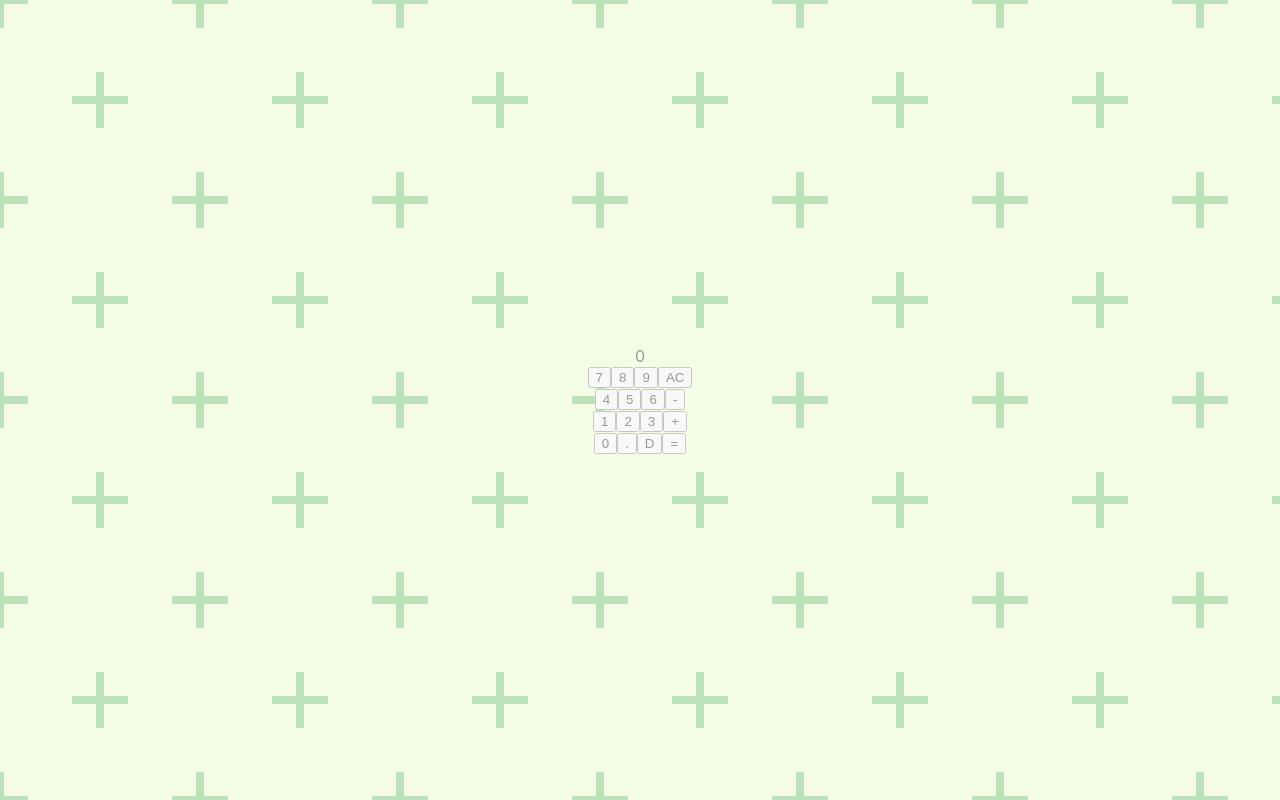
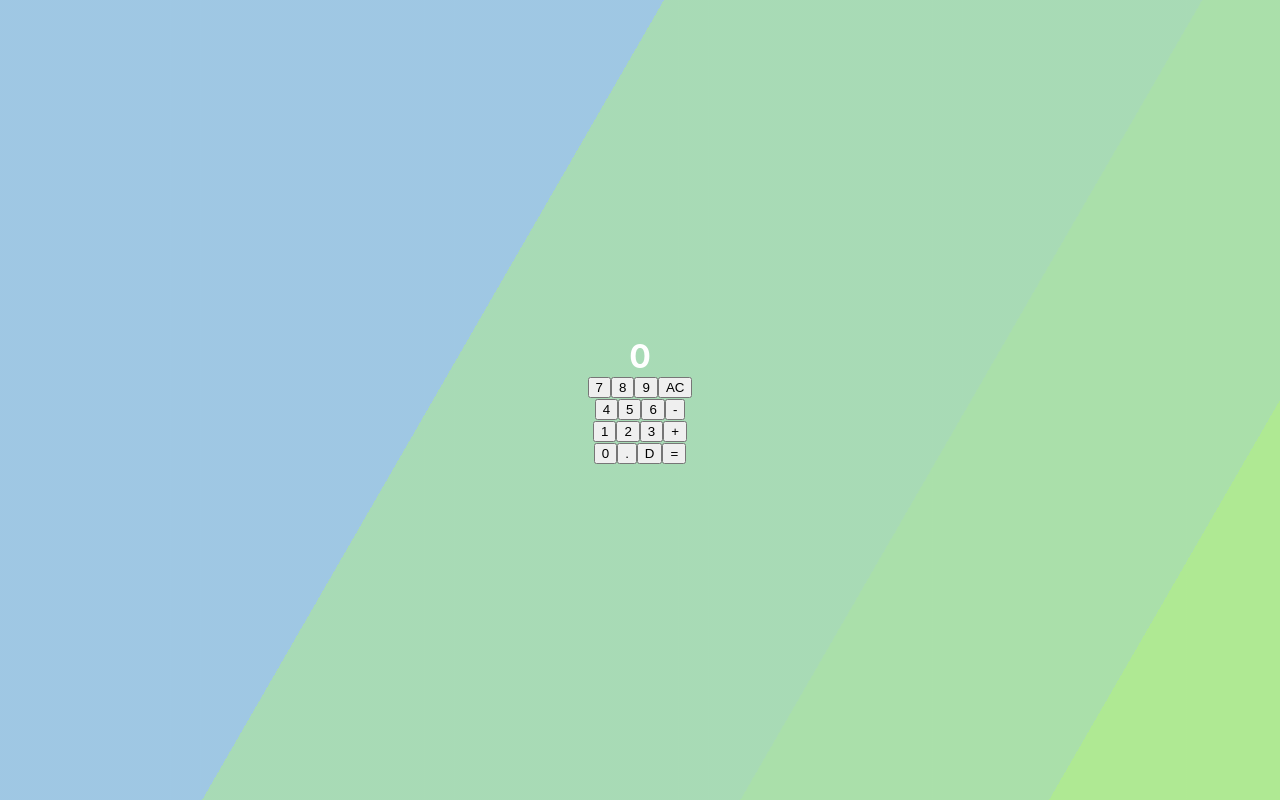
Before and after one commit to Kaz1022/mycalculator, a React (Create React App) app: page / in a window 1280 px wide. Built offline with nearby package versions, Linux system fonts and the light colour scheme.

Commit message:
add background css

```diff
--- a/src/App.tsx
+++ b/src/App.tsx
@@ -6,6 +6,9 @@
 function App() {
   return (
     <div className="App">
+      <div className="bg"></div>
+      <div className="bg bg2"></div>
+      <div className="bg bg3"></div>
      <Calculator />
     </div>
   );
--- a/src/Sass/App.scss
+++ b/src/Sass/App.scss
@@ -7,15 +7,34 @@
 
 .App {
   height: 100vh;
-  background-color: #e4f9bf;
-  opacity: 0.4;
-  background: radial-gradient(circle, transparent 20%, #e4f9bf 20%, #e4f9bf 80%, transparent 80%, transparent), radial-gradient(circle, transparent 20%, #e4f9bf 20%, #e4f9bf 80%, transparent 80%, transparent) 100px 100px, linear-gradient(#59b858 8px, transparent 8px) 0 -4px, linear-gradient(90deg, #59b858 8px, #e4f9bf 8px) -4px 0;
-  background-size: 200px 200px, 200px 200px, 100px 100px, 100px 100px;
 }
 
-.calc-container {
-  height: 100vh;
-  display: flex;
-  flex-direction: column;
-  justify-content: center;
+.bg {
+  animation:slide 3s ease-in-out infinite alternate;
+  background-image: linear-gradient(-60deg, rgb(165, 231, 132) 50%, rgb(146, 193, 225) 50%);
+  bottom:0;
+  left:-50%;
+  opacity:.5;
+  position:fixed;
+  right:-50%;
+  top:0;
+  z-index:-1;
 }
+
+.bg2 {
+  animation-direction:alternate-reverse;
+  animation-duration:4s;
+}
+
+.bg3 {
+  animation-duration:5s;
+}
+
+@keyframes slide {
+  0% {
+    transform:translateX(-25%);
+  }
+  100% {
+    transform:translateX(25%);
+  }
+}
--- /dev/null
+++ b/src/Sass/Calculator.scss
@@ -0,0 +1,12 @@
+.calc-container {
+  height: 100vh;
+  display: flex;
+  flex-direction: column;
+  justify-content: center;
+}
+
+.display {
+  font-size: 2rem;
+  font-weight: bold;
+  color: white;
+}
--- a/src/component/Calculator.tsx
+++ b/src/component/Calculator.tsx
@@ -3,6 +3,8 @@
 import calculate from "../logic/calculate"
 import ButtonPanel from "./ButtonPanel";
 import Display from "./Display";
+import '../Sass/Calculator.scss';
+
 
 export default function Calculator() {
   const [state, setState] = useState<State>({
--- a/src/component/Display.tsx
+++ b/src/component/Display.tsx
@@ -1,3 +1,3 @@
 export default function Display(props: { value: string }) {
-  return <div>{props.value}</div>;
+  return <div className="display">{props.value}</div>;
 }
```
